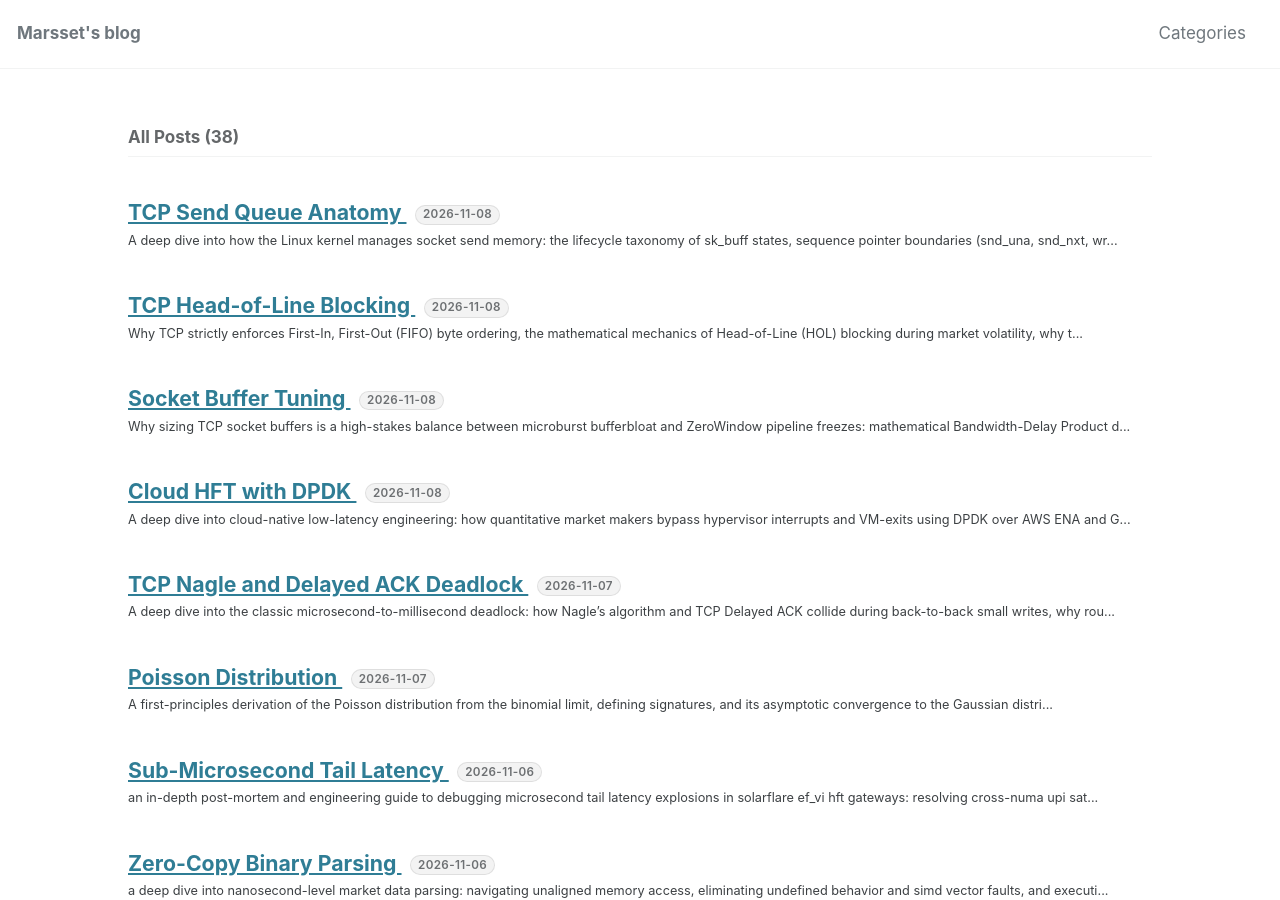
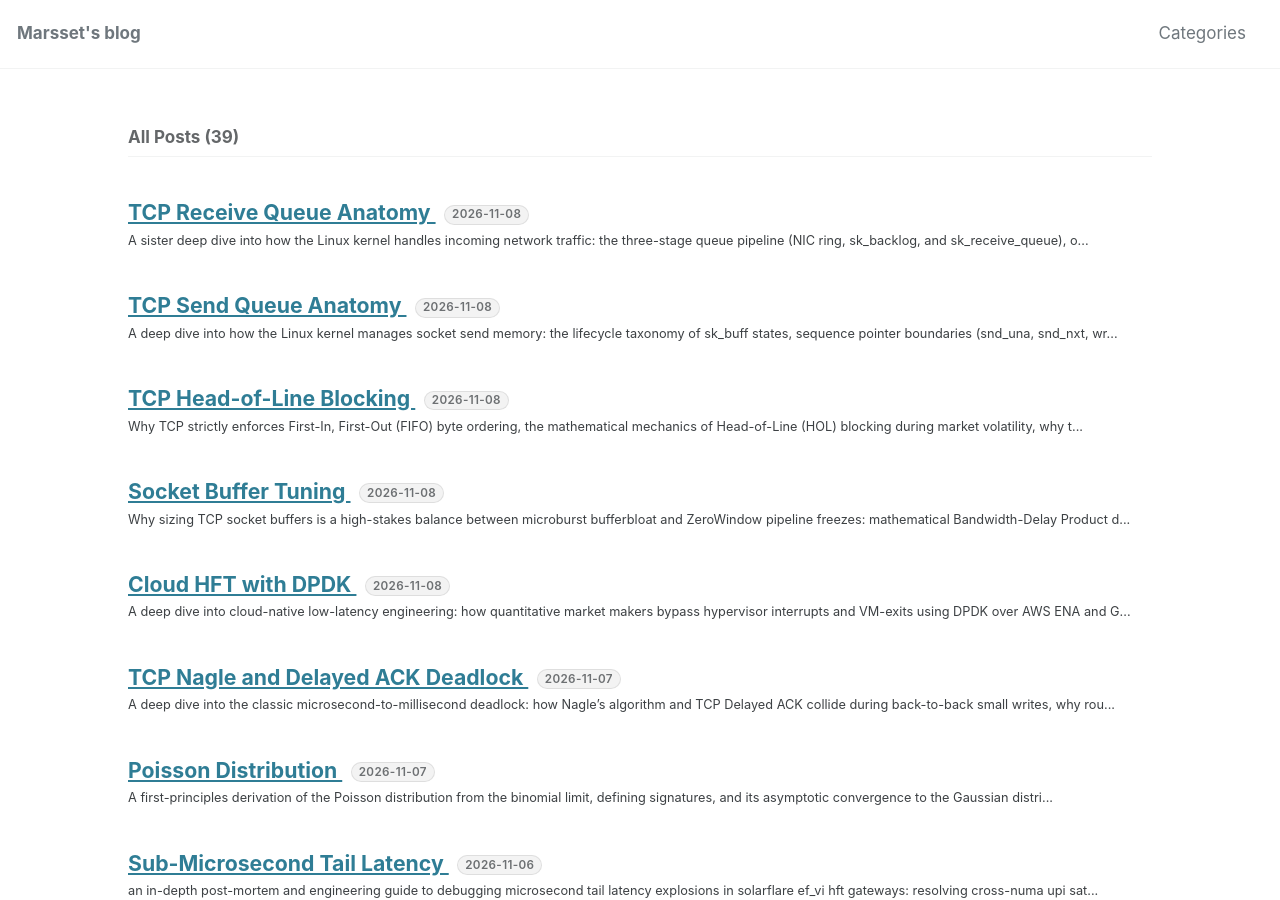
Before and after one commit to marsset/marsset.github.io, a Jekyll site: the page built from index.markdown, in a window 1280 px wide and 900 px high. Built offline with Jekyll 4.4.1, drawn with Linux system fonts in a browser that asks for light colours; cached includes are drawn as plain includes; some of the changed lines change nothing that is shown.

Commit message:
feat(post): add deep dive on TCP Receive Queue Anatomy

````diff
--- /dev/null
+++ b/_posts/2026-11-08-tcp-receive-queue.markdown
@@ -0,0 +1,209 @@
+---
+title: "TCP Receive Queue Anatomy"
+date: 2026-11-08 16:30:00 +0800
+categories:
+  - system
+tags: system linux kernel networking tcp low-latency performance
+excerpt: >
+  A sister deep dive into how the Linux kernel handles incoming network traffic: the three-stage queue pipeline (NIC ring, sk_backlog, and sk_receive_queue), out-of-order RB-tree reassembly, receive window sequence pointers, and low-latency HFT tuning traps like GRO, tcp_collapse, and SO_BUSY_POLL.
+---
+
+In network systems engineering, the send queue and the receive queue appear symmetrical on paper. In production high-frequency trading (HFT) and market data processing, however, **the receive queue is vastly more dangerous and subtle**.
+
+When sending data, your application controls the schedule: it calls `send()` when it chooses to.
+
+When receiving market data, **the external world dictates the arrival schedule**. During economic announcements or exchange opening crosses, market data packets hit the physical network interface at **14.88 million packets per second** ($10\,\text{GbE}$ wire rate).
+
+If your receive pipeline stumbles for even $50\,\mu\text{s}$, inbound packets cascade through multiple kernel buffer layers, triggering cache thrashing, out-of-order reassembly stalls, or kernel buffer pruning (`tcp_collapse`).
+
+This article explores the internal architecture of the Linux TCP receive stack: its multi-tier queue taxonomy, receive window pointer mechanics, out-of-order reassembly, and critical tuning traps for ultra-low latency execution gateways.
+
+---
+
+## 1. The Multi-Tier Queue Architecture
+
+Incoming data does not jump straight from the network wire into `sk_buff` queues accessible by `read()`. It must navigate **three distinct physical and logical queues**:
+
+<svg viewBox="0 0 960 520" width="100%" height="auto" style="max-width:960px;display:block;margin:1.5em auto;background:rgba(0,0,0,0.02);border:1px solid rgba(0,0,0,0.1);border-radius:12px;font-family:-apple-system,BlinkMacSystemFont,'Segoe UI',Roboto,Helvetica,Arial,sans-serif;">
+  <!-- Title -->
+  <text x="480" y="32" text-anchor="middle" font-size="19" font-weight="800" fill="currentColor">The Three-Tier Architecture of the Linux TCP Receive Stack</text>
+  <text x="480" y="54" text-anchor="middle" font-size="13.5" fill="currentColor" fill-opacity="0.65">How Incoming Packets Traverse from Physical NIC DMA to User Space Application</text>
+
+  <!-- Tier 1: Hardware NIC Ring Buffer -->
+  <rect x="25" y="80" width="285" height="415" rx="8" fill="currentColor" fill-opacity="0.02" stroke="currentColor" stroke-opacity="0.2" stroke-width="1.5"/>
+  <rect x="35" y="90" width="265" height="35" rx="6" fill="currentColor" fill-opacity="0.08"/>
+  <text x="167" y="113" text-anchor="middle" font-size="15" font-weight="700" fill="currentColor">1. NIC RX Ring Buffer</text>
+  <text x="167" y="145" text-anchor="middle" font-size="13" font-family="monospace" fill="currentColor">Hardware / DMA Layer</text>
+
+  <rect x="40" y="165" width="255" height="95" rx="6" fill="currentColor" fill-opacity="0.04" stroke="currentColor" stroke-opacity="0.1"/>
+  <text x="167" y="192" text-anchor="middle" font-size="13.5" font-weight="700" fill="currentColor">Mechanism: Circular DMA Ring</text>
+  <text x="167" y="217" text-anchor="middle" font-size="12.5" fill="currentColor" fill-opacity="0.75">NIC writes direct to host RAM</text>
+  <text x="167" y="238" text-anchor="middle" font-size="12.5" fill="currentColor" fill-opacity="0.75">Governed by ethtool -g (e.g. 4096)</text>
+
+  <rect x="40" y="275" width="255" height="205" rx="6" fill="currentColor" fill-opacity="0.03"/>
+  <text x="167" y="302" text-anchor="middle" font-size="13.5" font-weight="700" fill="#ff4d4f">The HFT Latency Risk</text>
+  <text x="167" y="328" text-anchor="middle" font-size="13" fill="currentColor" fill-opacity="0.85">Ring Overflow (rx_dropped)</text>
+  <text x="167" y="352" text-anchor="middle" font-size="13" fill="currentColor" fill-opacity="0.85">If CPU softirq does not drain</text>
+  <text x="167" y="376" text-anchor="middle" font-size="13" fill="currentColor" fill-opacity="0.85">in time, NIC drops at wire speed</text>
+  <text x="167" y="415" text-anchor="middle" font-size="13.5" font-weight="700" fill="#52c41a">Mitigation</text>
+  <text x="167" y="440" text-anchor="middle" font-size="13" fill="currentColor" fill-opacity="0.85">Expand ring size &amp; SO_BUSY_POLL</text>
+
+
+  <!-- Tier 2: The Lock Bypass Backlog (sk_backlog) -->
+  <rect x="337" y="80" width="285" height="415" rx="8" fill="#faad14" fill-opacity="0.03" stroke="#faad14" stroke-opacity="0.5" stroke-width="2"/>
+  <rect x="347" y="90" width="265" height="35" rx="6" fill="#faad14" fill-opacity="0.15"/>
+  <text x="479" y="113" text-anchor="middle" font-size="15" font-weight="800" fill="#faad14">2. Socket Backlog Queue</text>
+  <text x="479" y="145" text-anchor="middle" font-size="13" font-family="monospace" fill="currentColor">sk-&gt;sk_backlog (Lock Bypass)</text>
+
+  <rect x="352" y="165" width="255" height="95" rx="6" fill="#faad14" fill-opacity="0.08" stroke="#faad14" stroke-opacity="0.3"/>
+  <text x="479" y="192" text-anchor="middle" font-size="13.5" font-weight="700" fill="#faad14">When is it Used?</text>
+  <text x="479" y="217" text-anchor="middle" font-size="12.5" fill="currentColor">When User Thread locks socket</text>
+  <text x="479" y="238" text-anchor="middle" font-size="12.5" fill="currentColor">(sock_owned_by_user == true)</text>
+
+  <rect x="352" y="275" width="255" height="205" rx="6" fill="currentColor" fill-opacity="0.03"/>
+  <text x="479" y="302" text-anchor="middle" font-size="13.5" font-weight="700" fill="#faad14">The HFT Latency Risk</text>
+  <text x="479" y="328" text-anchor="middle" font-size="13" fill="currentColor" fill-opacity="0.85">Softirq cannot touch main queue</text>
+  <text x="479" y="352" text-anchor="middle" font-size="13" fill="currentColor" fill-opacity="0.85">Appends skb to backlog list</text>
+  <text x="479" y="376" text-anchor="middle" font-size="13" fill="currentColor" fill-opacity="0.85">Causes massive jitter spikes</text>
+  <text x="479" y="415" text-anchor="middle" font-size="13.5" font-weight="700" fill="#52c41a">Mitigation</text>
+  <text x="479" y="440" text-anchor="middle" font-size="13" fill="currentColor" fill-opacity="0.85">Zero-copy drain; keep locks fast</text>
+
+
+  <!-- Tier 3: The Main Receive Queue (sk_receive_queue) -->
+  <rect x="650" y="80" width="285" height="415" rx="8" fill="#52c41a" fill-opacity="0.03" stroke="#52c41a" stroke-opacity="0.6" stroke-width="2.5"/>
+  <rect x="660" y="90" width="265" height="35" rx="6" fill="#52c41a" fill-opacity="0.15"/>
+  <text x="792" y="113" text-anchor="middle" font-size="15" font-weight="800" fill="#52c41a">3. Main Receive Queue</text>
+  <text x="792" y="145" text-anchor="middle" font-size="13" font-family="monospace" fill="currentColor">sk-&gt;sk_receive_queue</text>
+
+  <rect x="665" y="165" width="255" height="95" rx="6" fill="#52c41a" fill-opacity="0.08" stroke="#52c41a" stroke-opacity="0.3"/>
+  <text x="792" y="192" text-anchor="middle" font-size="13.5" font-weight="700" fill="#52c41a">Ready for Application</text>
+  <text x="792" y="217" text-anchor="middle" font-size="12.5" fill="currentColor">In-order, validated TCP payloads</text>
+  <text x="792" y="238" text-anchor="middle" font-size="12.5" fill="currentColor">Drained by recv() / read()</text>
+
+  <rect x="665" y="275" width="255" height="205" rx="6" fill="currentColor" fill-opacity="0.03"/>
+  <text x="792" y="302" text-anchor="middle" font-size="13.5" font-weight="700" fill="#ff4d4f">The HFT Latency Risk</text>
+  <text x="792" y="328" text-anchor="middle" font-size="13" fill="currentColor" fill-opacity="0.85">Bufferbloat &amp; ZeroWindow</text>
+  <text x="792" y="352" text-anchor="middle" font-size="13" fill="currentColor" fill-opacity="0.85">Oversized queue adds lag;</text>
+  <text x="792" y="376" text-anchor="middle" font-size="13" fill="currentColor" fill-opacity="0.85">Undersized queue forces drops</text>
+  <text x="792" y="415" text-anchor="middle" font-size="13.5" font-weight="700" fill="#52c41a">Mitigation</text>
+  <text x="792" y="440" text-anchor="middle" font-size="13" fill="currentColor" fill-opacity="0.85">BDP tuning &amp; TCP_QUICKACK</text>
+</svg>
+
+---
+
+## 2. The Three Receive Queues in Detail
+
+### 1. Hardware NIC Ring Buffer (`rx_ring`)
+* **Physical Location:** Host DRAM mapped into PCIe address space.
+* **How it Works:** The network card uses Direct Memory Access (DMA) to write raw packet frames directly into pre-allocated memory buffers without CPU intervention.
+* **The HFT Risk:** If the CPU core assigned to the network interrupt is delayed—even for a few microseconds due to cache eviction or kernel scheduling—the circular ring fills up. The NIC has nowhere to DMA the next packet, resulting in hardware drops (`rx_dropped` or `rx_missed_errors`).
+
+### 2. The Socket Backlog Queue (`sk->sk_backlog`)
+In Linux network internals, this is one of the least understood sources of tail latency:
+* **The Concurrency Problem:** When a packet finishes DMA transfer, the kernel triggers a software interrupt (NAPI / softirq). The softirq needs to validate TCP headers and place the packet into `sk->sk_receive_queue`.
+* **The Lock Collision:** What if the user-space trading thread is *already* inside a `recv()` syscall, actively draining the socket? The socket is locked (`sock_owned_by_user(sk) == true`).
+* **The Bypass:** The softirq cannot block or wait for the user space thread. Instead, it pushes incoming packets into `sk->sk_backlog`.
+* **The Wakeup Penalty:** When the user thread finishes its syscall and calls `release_sock()`, it is forced to process every packet that accumulated in `sk_backlog`. If your thread takes too long parsing market data, `sk_backlog` surges, blowing out your 99.9th percentile latency.
+
+### 3. The Main In-Order Receive Queue (`sk->sk_receive_queue`)
+* Holds fully validated, continuous, in-order TCP payload segments.
+* When your event loop receives `EPOLLIN`, `sk_receive_queue` is the queue drained by `read()` or `recvmsg()`.
+
+---
+
+## 3. The Out-of-Order Reassembly Tree (`tp->out_of_order_queue`)
+
+What happens when Packet 1 is dropped on the wire, but Packets 2, 3, and 4 arrive safely?
+
+As explained in [TCP Head-of-Line Blocking](/system/2026/11/08/tcp-hol-blocking.html), the kernel is legally forbidden from handing Packets 2, 3, and 4 to user space.
+
+Instead, the kernel stores out-of-order packets in an internal **Red-Black Tree** ordered by sequence number (`tp->out_of_order_queue`):
+
+```
+                                [ tp->out_of_order_queue ]
+                                   (Augmented RB-Tree)
+                                          │
+                        ┌─────────────────┴─────────────────┐
+                        ▼                                   ▼
+              [ Packet 2: seq 2000 ]               [ Packet 4: seq 4000 ]
+                        │
+                        ▼
+              [ Packet 3: seq 3000 ]
+```
+
+### The Reassembly Avalanche
+When the sender retransmits the missing Packet 1 (sequence 1000):
+1. The receiver verifies that Packet 1 fills the missing sequence gap.
+2. The kernel initiates an **in-memory reassembly traversal**: it walks `out_of_order_queue`, merges adjacent contiguous buffers, unlinks them from the RB-tree, and enqueues them all into `sk_receive_queue`.
+3. In a volatile market with packet loss, this reassembly process burns significant CPU cycles in softirq context, stalling the consumer thread.
+
+---
+
+## 4. Sequence Pointers on the Receive Side
+
+Just as the send queue is bounded by pointers, the receive stack tracks state using three core 32-bit sequence boundaries:
+
+```
+0                       copied_seq           rcv_nxt             rcv_wup + rcv_wnd
+├───────────────────────────┼───────────────────┼────────────────────────┤
+│     Read by User Space    │  In Receive Queue │  Advertised Window     │
+│   (Delivered to Engine)   │ (Ready for recv)  │ (Free Buffer Space)    │
+└───────────────────────────┴───────────────────┴────────────────────────┘
+```
+
+1. **`copied_seq`:** The sequence number up to which the user-space application has read data via `recv()`.
+2. **`rcv_nxt`:** The next sequence number expected from the wire.
+   * The unread backlog sitting in `sk_receive_queue` is exactly:
+     $$\text{Unread Backlog} = \text{rcv_nxt} - \text{copied_seq}$$
+3. **`rcv_wnd` (Advertised Window):** The remaining free space inside `sk_rcvbuf`. This is the exact number sent in outgoing ACK packets (`RWND`).
+4. **`rcv_wup` (Receive Window Update Pointer):** The sequence number at which the receiver last advertised its window to the peer.
+
+---
+
+## 5. Low-Latency HFT Tuning Traps
+
+In high-frequency trading gateways, several default Linux kernel mechanisms designed for high throughput become severe tail-latency liabilities on the receive path:
+
+### 1. The `tcp_collapse()` Catastrophe
+When memory usage exceeds `sk_rcvbuf`, the Linux kernel does not immediately drop packets. Instead, it enters **Emergency Buffer Collapse (`tcp_collapse()`)**:
+* It walks all `sk_buff`s in `sk_receive_queue` and `out_of_order_queue`.
+* It re-allocates memory and copies smaller chunks into contiguous larger buffers to eliminate slab allocator padding and header overhead.
+* **Impact:** In trading systems, `tcp_collapse()` can lock the socket and freeze the CPU core for **hundreds of microseconds to milliseconds**, occurring exactly during a market burst when latency matters most!
+* **Diagnostics:** Check if `TCPRcvCollapsed` is incrementing:
+  ```bash
+  nstat -z | grep -i collapse
+  ```
+
+### 2. Disable Generic Receive Offload (GRO / LRO)
+Modern NICs use Generic Receive Offload (GRO) to bundle multiple incoming TCP packets into a single giant $64\,\text{KB}$ `sk_buff` before passing it to the kernel.
+* **Why it destroys HFT:** To bundle packets, the NIC driver must introduce a small artificial delay to wait for subsequent packets to arrive.
+* **Fix:** In ultra-low latency setups, disable GRO and LRO immediately:
+  ```bash
+  sudo ethtool -K eth0 gro off lro off
+  ```
+
+### 3. Eliminate Interrupt Jitter with `SO_BUSY_POLL`
+Traditional packet delivery relies on hardware interrupts $\to$ NAPI softirq scheduling $\to$ context switch to user thread. This introduces $2\,\mu\text{s}$ to $10\,\mu\text{s}$ of unpredictable jitter.
+
+By configuring `SO_BUSY_POLL`, the user-space thread spins directly on the device driver queue, draining packets the nanosecond DMA finishes:
+
+```cpp
+int busy_poll_us = 50; // Poll for 50 microseconds
+if (setsockopt(fd, SOL_SOCKET, SO_BUSY_POLL, &busy_poll_us, sizeof(busy_poll_us)) < 0) {
+    perror("setsockopt SO_BUSY_POLL");
+}
+```
+
+---
+
+## 6. Summary Comparison: Send Queue vs. Receive Queue
+
+| Dimension | Send Queue (`sk_write_queue`) | Receive Queue (`sk_receive_queue`) |
+| :--- | :--- | :--- |
+| **Pace Dictator** | Local Application CPU (Controlled) | External Exchange Wire (Uncontrolled) |
+| **Primary Data Structure** | Linked List (Unsent) + RB-Tree (In-Flight) | Linked List (In-Order) + RB-Tree (Out-of-Order) |
+| **Contention Queue** | None (Serial writes) | **`sk_backlog`** (Softirq vs. User Thread Lock) |
+| **Primary Latency Threat** | Local Bufferbloat ($3.2\,\text{ms}$ cancel delay) | **`tcp_collapse`** & NIC Ring Drops |
+| **Key Tuning Lever** | `TCP_NOTSENT_LOWAT` | `SO_BUSY_POLL` & GRO disabling |
+
+By understanding how incoming packets transition from the hardware ring buffer to `sk_backlog` and `sk_receive_queue`, systems engineers can eliminate kernel lock contention and protect critical market feeds from tail latency spikes.
--- a/_posts/2026-11-08-tcp-send-queue.markdown
+++ b/_posts/2026-11-08-tcp-send-queue.markdown
@@ -16,7 +16,7 @@ Understanding modern low-latency optimizations—such as `TCP_NOTSENT_LOWAT` and
 * Why does the kernel keep holding data in memory long after the network card has physically transmitted it?
 * When a network loss occurs, how does the kernel prioritize retransmissions versus fresh outbound orders?
 
-This article breaks down the internal anatomy of the Linux TCP send buffer: its sequence pointer boundaries, the packet lifecycle taxonomy, and the kernel scheduling loop that selects what gets transmitted next.
+This article breaks down the internal anatomy of the Linux TCP send buffer: its sequence pointer boundaries, the packet lifecycle taxonomy, and the kernel scheduling loop that selects what gets transmitted next. *(For the inbound market data path, see our companion post: [TCP Receive Queue Anatomy](/system/2026/11/08/tcp-receive-queue.html)).*
 
 ---
 
````
